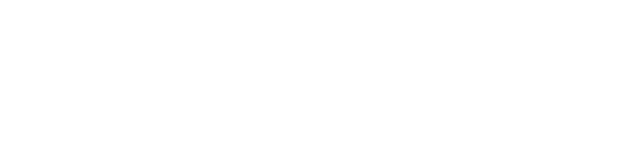
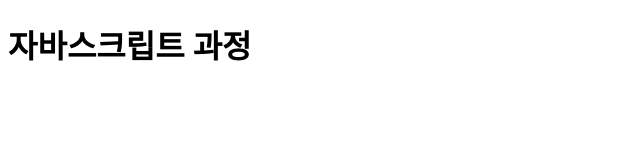
Before and after one commit to TYss00/git-practice, a plain HTML site: page index.html in a window 1280 px wide. Shown: the whole page, without its empty margins (0-640 px from the left). Drawn offline with Linux system fonts and the light colour scheme.

Commit message:
index.html 타이틀 추가

```diff
--- a/index.html
+++ b/index.html
@@ -8,7 +8,7 @@
 </head>
 
 <body>
-
+    <h1>자바스크립트 과정</h1>
 </body>
 
 </html>
```
